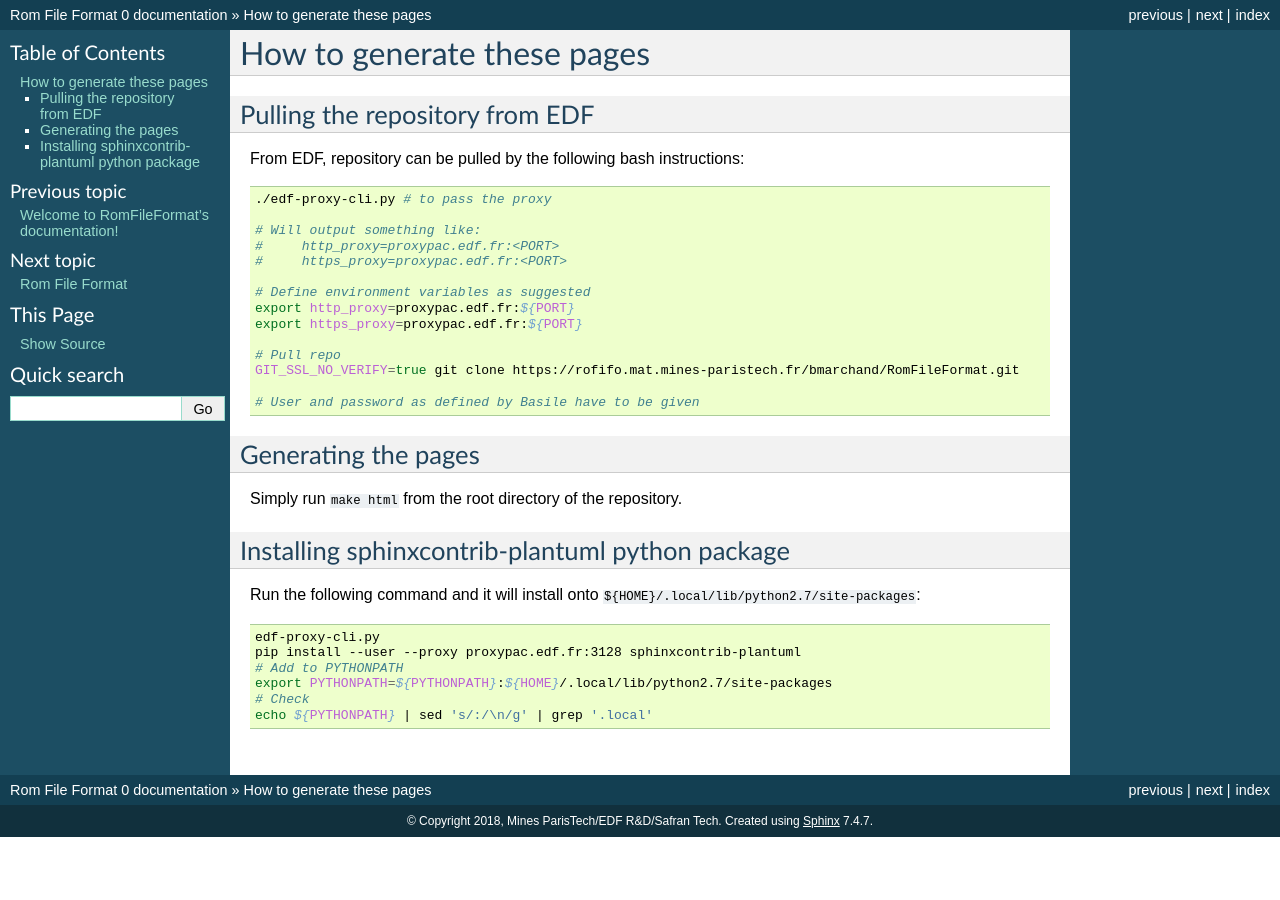
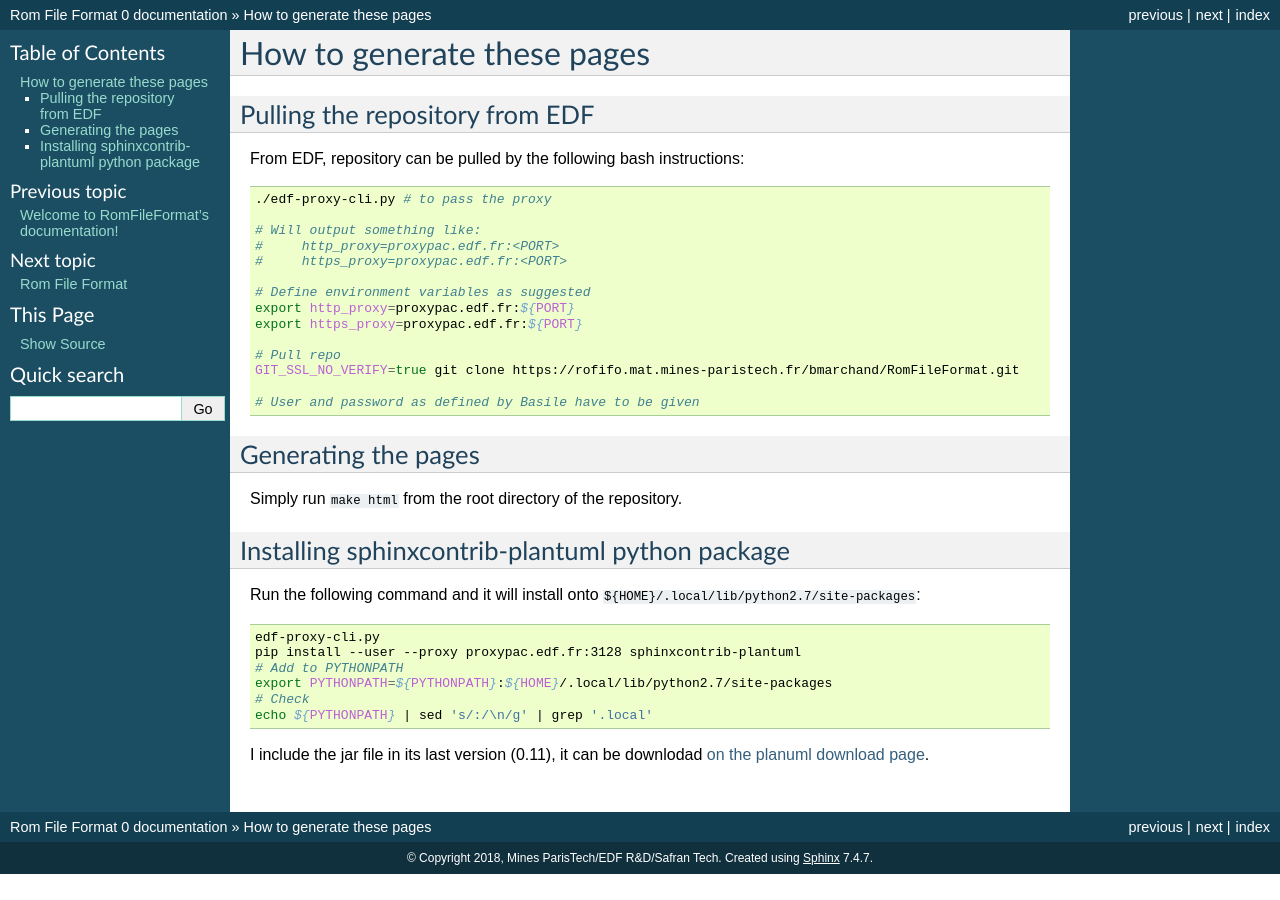
Before and after one commit to feelpp/mordicus, a Sphinx documentation site: the page built from source/sphinx-instructions.rst, in a window 1280 px wide. Built offline with Sphinx 7.4.7, drawn with Linux system fonts in a browser that asks for light colours.

Commit message:
Add instructions about plantuml in the Wiki

```diff
--- a/source/sphinx-instructions.rst
+++ b/source/sphinx-instructions.rst
@@ -44,3 +44,5 @@ Run the following command and it will install onto ``${HOME}/.local/lib/python2.
     export PYTHONPATH=${PYTHONPATH}:${HOME}/.local/lib/python2.7/site-packages
     # Check
     echo ${PYTHONPATH} | sed 's/:/\n/g' | grep '.local'
+
+I include the jar file in its last version (0.11), it can be downlodad `on the planuml download page <https://downloads.sourceforge.net/project/plantuml/plantuml.jar?r=https%3A%2F%2Fsourceforge.net%2Fprojects%2Fplantuml%2Ffiles%2Fplantuml.jar%2Fdownload&ts=1530089699>`_.
```
